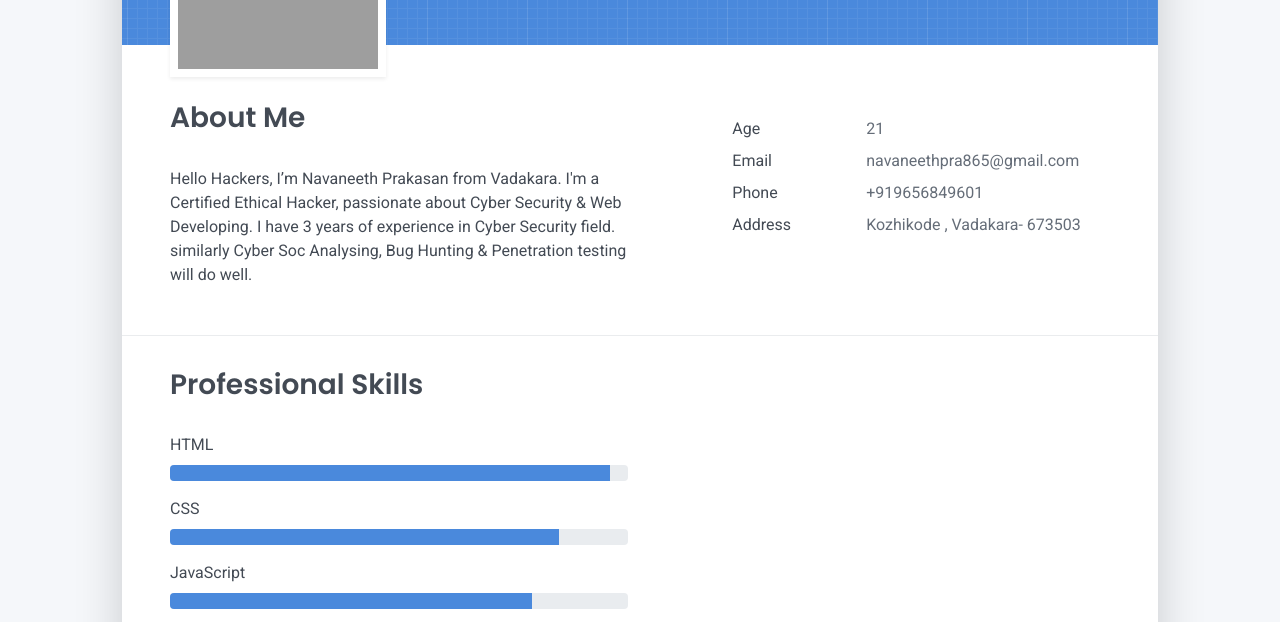
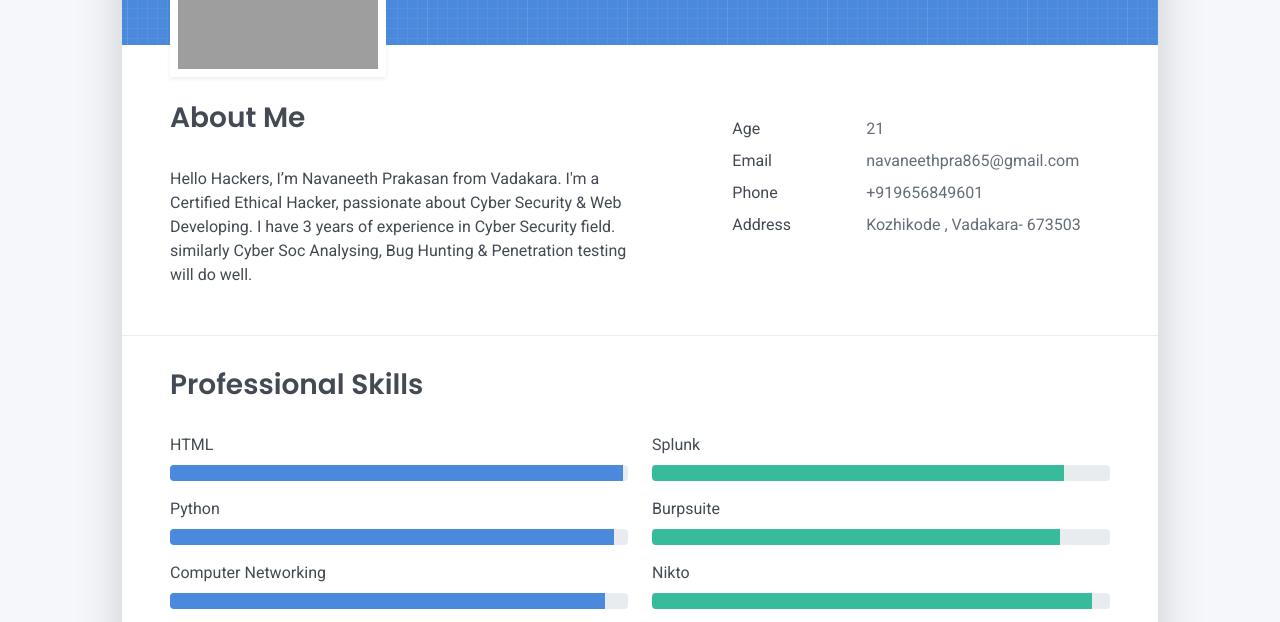
Before and after one commit to navaneeth1432/HackMe, a plain HTML site: page index.html in a window 1280 px wide. Shown: the part 311-933 px from the top of the page. Drawn offline with Linux system fonts and the light colour scheme; grey boxes are pictures that could not be loaded.

Commit message:
Update index.html

```diff
--- a/index.html
+++ b/index.html
@@ -105,28 +105,22 @@
                         <div class="col-md-6">
                             <div class="mb-2"><span>HTML</span>
                                 <div class="progress my-1">
-                                    <div class="progress-bar bg-primary" role="progressbar" data-aos="zoom-in-right" data-aos-delay="100" data-aos-anchor=".skills-section" style="width: 96%" aria-valuenow="90" aria-valuemin="0" aria-valuemax="100"></div>
+                                    <div class="progress-bar bg-primary" role="progressbar" data-aos="zoom-in-right" data-aos-delay="100" data-aos-anchor=".skills-section" style="width: 99%" aria-valuenow="90" aria-valuemin="0" aria-valuemax="100"></div>
                                 </div>
                             </div>
-                            <div class="mb-2"><span>CSS</span>
+                            <div class="mb-2"><span>Python</span>
                                 <div class="progress my-1">
-                                    <div class="progress-bar bg-primary" role="progressbar" data-aos="zoom-in-right" data-aos-delay="200" data-aos-anchor=".skills-section" style="width: 85%" aria-valuenow="85" aria-valuemin="0" aria-valuemax="100"></div>
+                                    <div class="progress-bar bg-primary" role="progressbar" data-aos="zoom-in-right" data-aos-delay="200" data-aos-anchor=".skills-section" style="width: 97%" aria-valuenow="85" aria-valuemin="0" aria-valuemax="100"></div>
                                 </div>
                             </div>
-                            <div class="mb-2"><span>JavaScript</span>
+                            <div class="mb-2"><span>Computer Networking</span>
                                 <div class="progress my-1">
-                                    <div class="progress-bar bg-primary" role="progressbar" data-aos="zoom-in-right" data-aos-delay="300" data-aos-anchor=".skills-section" style="width: 79%" aria-valuenow="75" aria-valuemin="0" aria-valuemax="100"></div>
+                                    <div class="progress-bar bg-primary" role="progressbar" data-aos="zoom-in-right" data-aos-delay="300" data-aos-anchor=".skills-section" style="width: 95%" aria-valuenow="75" aria-valuemin="0" aria-valuemax="100"></div>
                                 </div>
                             </div>
                             <div class="mb-2"><span>Nmap</span>
                                 <div class="progress my-1">
                                     <div class="progress-bar bg-primary" role="progressbar" data-aos="zoom-in-right" data-aos-delay="300" data-aos-anchor=".skills-section" style="width: 93%" aria-valuenow="75" aria-valuemin="0" aria-valuemax="100"></div>
-                                </div>
-                            </div>
-                        </div>
-                         <div class="mb-2"><span>Computer Networking</span>
-                                <div class="progress my-1">
-                                    <div class="progress-bar bg-primary" role="progressbar" data-aos="zoom-in-right" data-aos-delay="300" data-aos-anchor=".skills-section" style="width: 95%" aria-valuenow="75" aria-valuemin="0" aria-valuemax="100"></div>
                                 </div>
                             </div>
                         </div>
```
